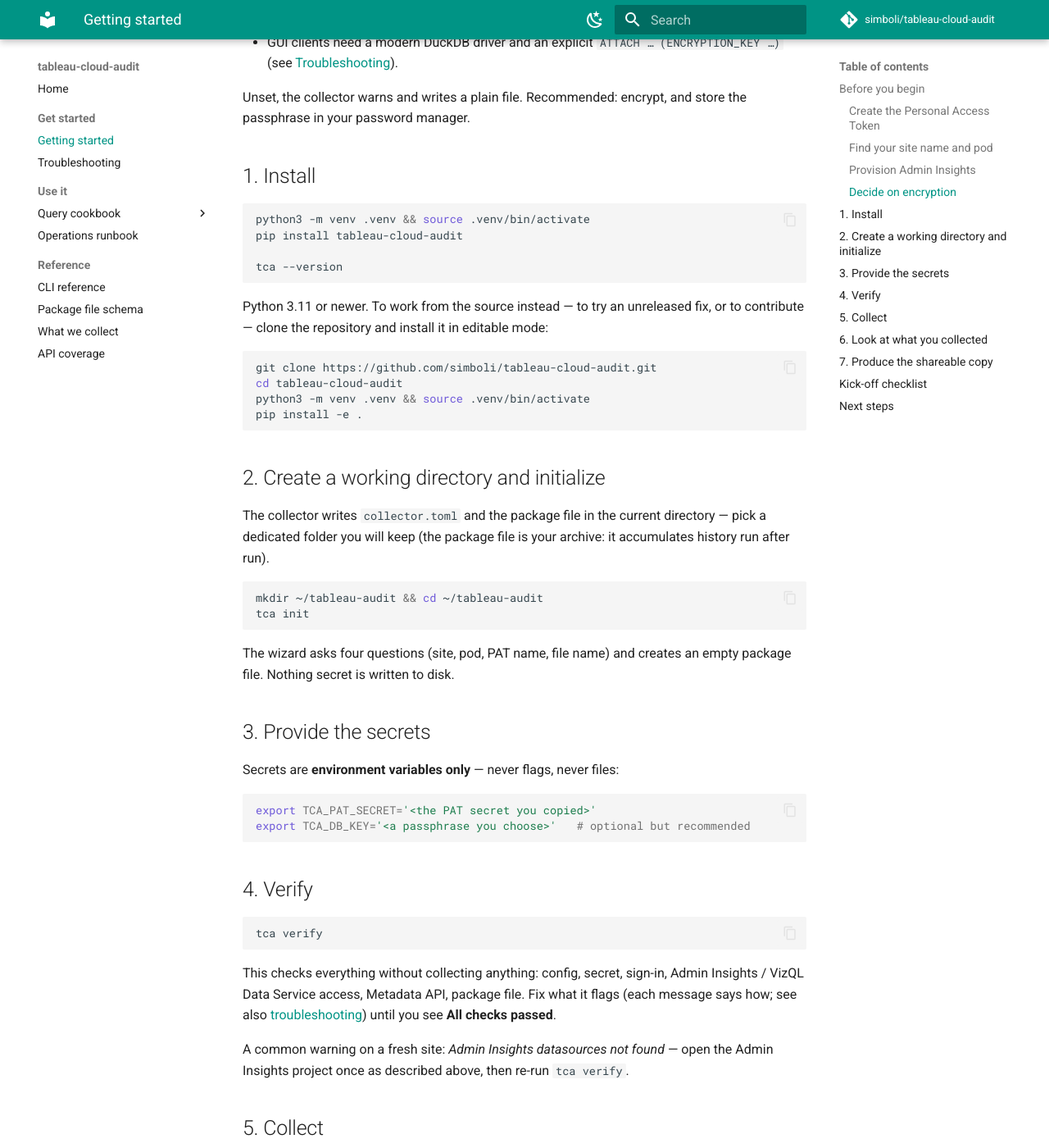
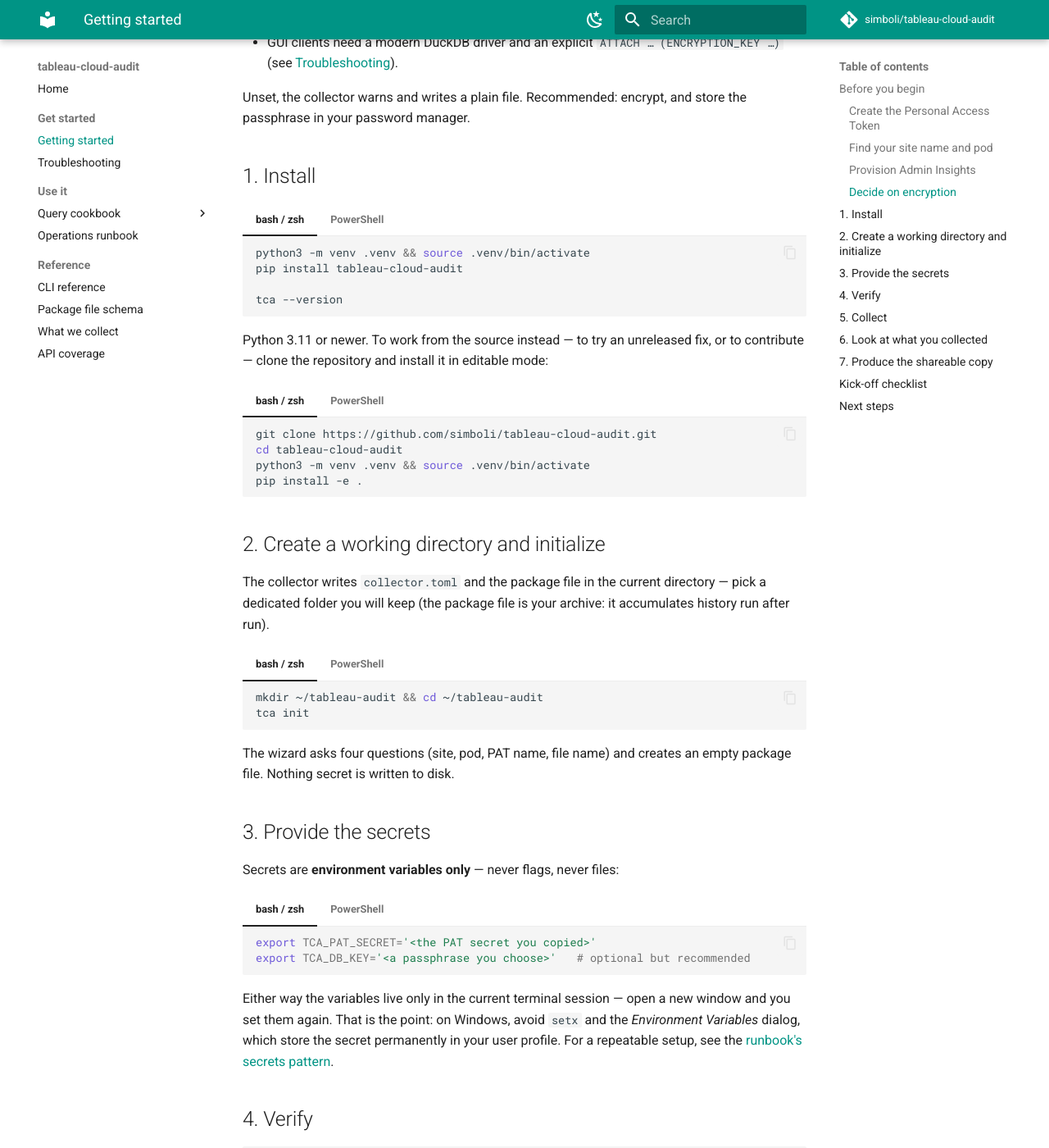
Before and after one commit to simboli/tableau-cloud-audit, an MkDocs documentation site: the page built from docs/getting-started.md, in a window 1280 px wide and 1400 px high, scrolled down 2124 px. Shown: the whole window at 82% size. Built offline with MkDocs 1.6.1 and Material for MkDocs 9.7.7, drawn with Linux system fonts in a browser that asks for light colours; comment, search, counter and statistics services are not loaded; some of the changed text lies outside the part shown.

Commit message:
docs: show the PowerShell form of the environment variables
Every example used the bash `export` form and nothing in the docs mentioned
Windows, which is where most Tableau admins are. Reported by a community
member who had to work it out himself before his first run.

The docs site now shows bash / PowerShell content tabs (pymdownx.tabbed,
linked so one choice applies site-wide); the README lists both forms plainly,
since tabs degrade on GitHub and PyPI. The getting-started guide also covers
the rest of a first Windows session (venv activation and the execution-policy
error, no `&&` on Windows PowerShell 5.1), and the runbook gains PowerShell
equivalents of its secrets file, routine and export checksum steps.

````diff
--- a/docs/getting-started.md
+++ b/docs/getting-started.md
@@ -10,7 +10,7 @@
 |---|---|
 | A **Tableau Cloud** site | The collector targets Cloud (not Tableau Server) |
 | A user with the **Site Administrator** role | Only admins see all users, content and permissions; lesser roles produce silently incomplete data |
-| **Python ≥ 3.11** on the collection machine | The collector is a Python CLI |
+| **Python ≥ 3.11** on the collection machine (Windows, macOS or Linux) | The collector is a Python CLI |
 | Outbound HTTPS to `<pod>.online.tableau.com` | The only host the collector ever talks to |
 
 Disk space is a non-issue: even sites with thousands of items produce files in
@@ -89,22 +89,51 @@
 
 ## 1. Install
 
-```bash
-python3 -m venv .venv && source .venv/bin/activate
-pip install tableau-cloud-audit
+=== "bash / zsh"
 
-tca --version
-```
+    ```bash
+    python3 -m venv .venv && source .venv/bin/activate
+    pip install tableau-cloud-audit
+
+    tca --version
+    ```
+
+=== "PowerShell"
+
+    ```powershell
+    py -m venv .venv
+    .venv\Scripts\Activate.ps1
+    pip install tableau-cloud-audit
+
+    tca --version
+    ```
+
+    `py` is the launcher the python.org installer adds; use `python` if you
+    installed Python another way. If activation fails with *running scripts is
+    disabled on this system*, allow local scripts for your user once —
+    `Set-ExecutionPolicy -Scope CurrentUser RemoteSigned` — and re-run it.
 
 Python 3.11 or newer. To work from the source instead — to try an unreleased
 fix, or to contribute — clone the repository and install it in editable mode:
 
-```bash
-git clone https://github.com/simboli/tableau-cloud-audit.git
-cd tableau-cloud-audit
-python3 -m venv .venv && source .venv/bin/activate
-pip install -e .
-```
+=== "bash / zsh"
+
+    ```bash
+    git clone https://github.com/simboli/tableau-cloud-audit.git
+    cd tableau-cloud-audit
+    python3 -m venv .venv && source .venv/bin/activate
+    pip install -e .
+    ```
+
+=== "PowerShell"
+
+    ```powershell
+    git clone https://github.com/simboli/tableau-cloud-audit.git
+    cd tableau-cloud-audit
+    py -m venv .venv
+    .venv\Scripts\Activate.ps1
+    pip install -e .
+    ```
 
 ## 2. Create a working directory and initialize
 
@@ -112,10 +141,20 @@
 directory — pick a dedicated folder you will keep (the package file is your
 archive: it accumulates history run after run).
 
-```bash
-mkdir ~/tableau-audit && cd ~/tableau-audit
-tca init
-```
+=== "bash / zsh"
+
+    ```bash
+    mkdir ~/tableau-audit && cd ~/tableau-audit
+    tca init
+    ```
+
+=== "PowerShell"
+
+    ```powershell
+    mkdir ~\tableau-audit
+    cd ~\tableau-audit
+    tca init
+    ```
 
 The wizard asks four questions (site, pod, PAT name, file name) and creates an
 empty package file. Nothing secret is written to disk.
@@ -124,10 +163,25 @@
 
 Secrets are **environment variables only** — never flags, never files:
 
-```bash
-export TCA_PAT_SECRET='<the PAT secret you copied>'
-export TCA_DB_KEY='<a passphrase you choose>'   # optional but recommended
-```
+=== "bash / zsh"
+
+    ```bash
+    export TCA_PAT_SECRET='<the PAT secret you copied>'
+    export TCA_DB_KEY='<a passphrase you choose>'   # optional but recommended
+    ```
+
+=== "PowerShell"
+
+    ```powershell
+    $env:TCA_PAT_SECRET = '<the PAT secret you copied>'
+    $env:TCA_DB_KEY = '<a passphrase you choose>'   # optional but recommended
+    ```
+
+Either way the variables live only in the current terminal session — open a
+new window and you set them again. That is the point: on Windows, avoid `setx`
+and the *Environment Variables* dialog, which store the secret permanently in
+your user profile. For a repeatable setup, see the
+[runbook's secrets pattern](runbook.md#secrets-keys).
 
 ## 4. Verify
 
--- a/mkdocs.yml
+++ b/mkdocs.yml
@@ -24,6 +24,7 @@
     - navigation.sections
     - navigation.top
     - content.code.copy
+    - content.tabs.link
 
 nav:
   - Home: index.md
@@ -51,6 +52,8 @@
   - admonition
   - tables
   - pymdownx.superfences
+  - pymdownx.tabbed:
+      alternate_style: true
 
 extra:
   # Ownership codes for the search consoles, rendered as <meta> tags by
````
Also changed, not shown: README.md (+7 -0 lines), docs/index.md (+22 -8 lines), docs/runbook.md (+61 -21 lines), docs/troubleshooting.md (+5 -2 lines).
